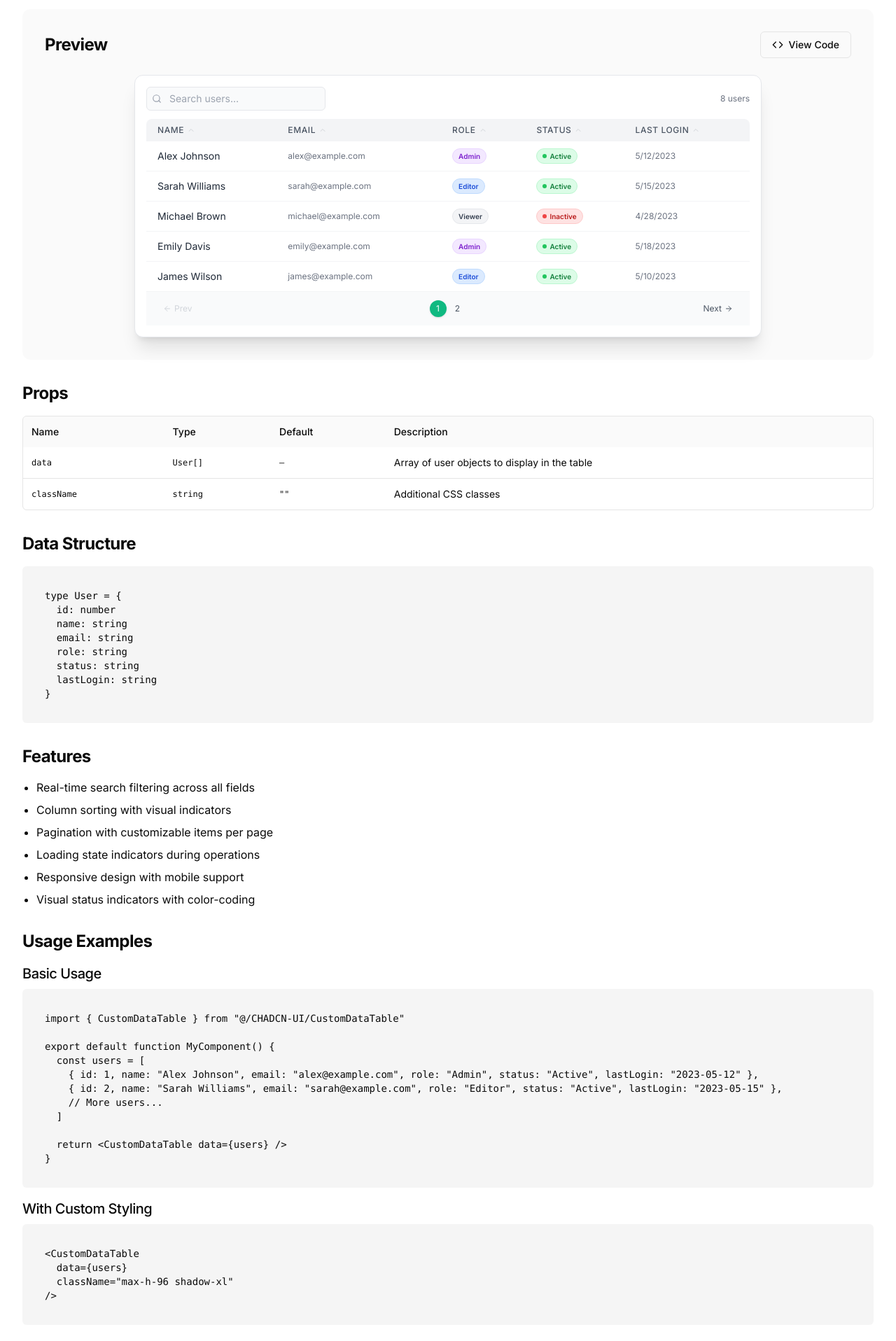
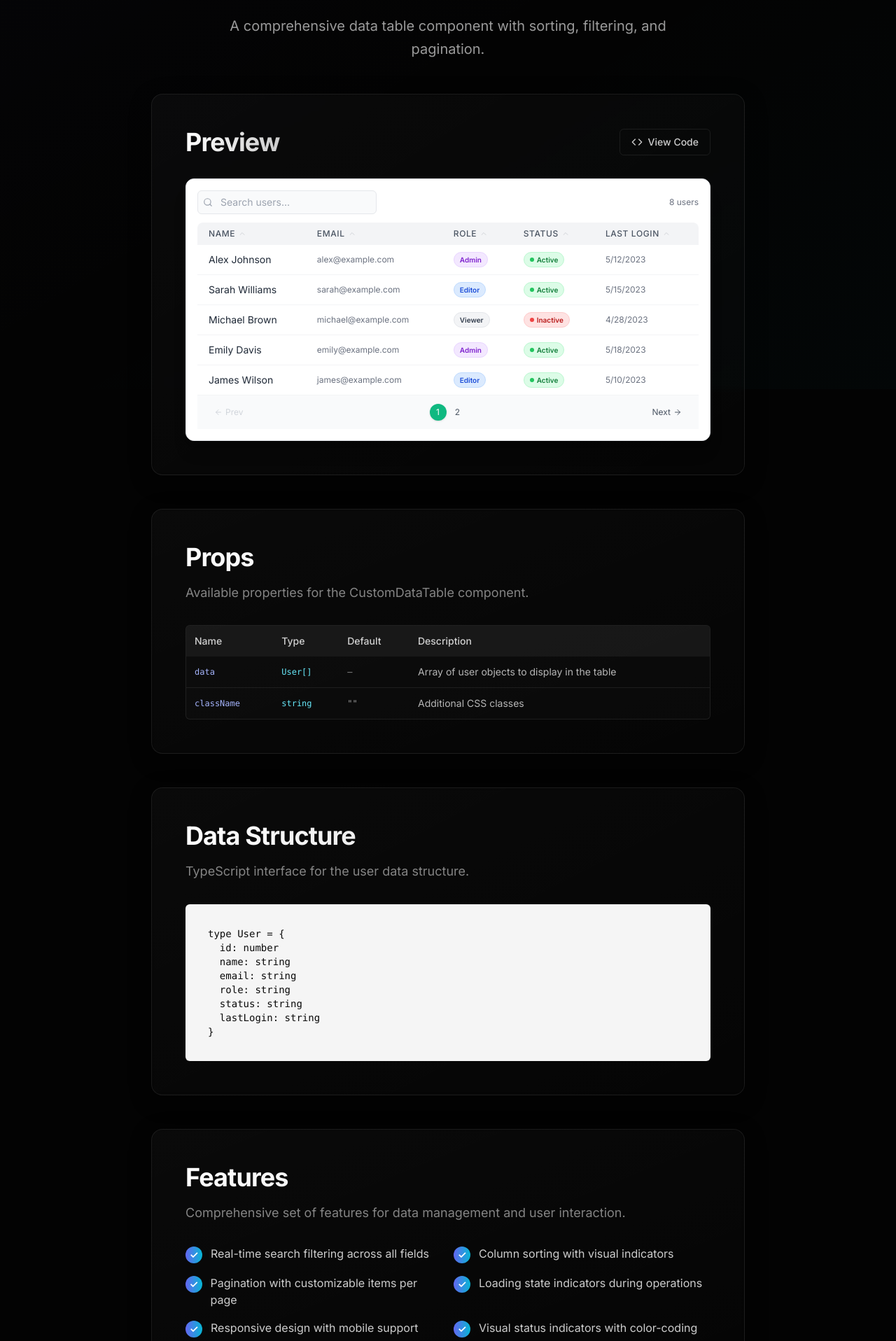
Before and after one commit to utk2602/ChadCn-ui, a Next.js app: page /Components/data-table in a window 1280 px wide. Shown: the part 244-2160 px from the top of the page at 70% size. Built offline with nearby package versions, Linux system fonts and the light colour scheme.

Commit message:
feat: enhance CustomDataTablePage with improved layout, styling, and additional features

```diff
--- a/app/Components/data-table/page.tsx
+++ b/app/Components/data-table/page.tsx
@@ -279,40 +279,48 @@ export default function CustomDataTablePage() {
   ]
 
   return (
-    <div className="flex-1 container max-w-7xl py-10">
-      <div className="space-y-8">
+    <div className="min-h-screen w-full bg-[#030303]">
+      {/* Background gradient */}
+      <div className="absolute inset-0 bg-gradient-to-br from-indigo-500/[0.02] via-transparent to-cyan-500/[0.02]" />
+
+      <div className="relative z-10 flex-1 container max-w-4xl py-16 mx-auto px-4 md:px-6">
+        <div className="space-y-12">
 
           {/* Header */}
-        <div>
+          <div className="space-y-6">
             <Link
               href="/docs"
-            className="inline-flex items-center text-sm text-muted-foreground hover:text-foreground mb-4"
+              className="inline-flex items-center text-sm text-white/60 hover:text-white/90 mb-4 transition-colors"
             >
               <ArrowLeft className="mr-1 h-4 w-4" />
               Back to Documentation
             </Link>
-          <div className="space-y-4">
-            <h1 className="text-4xl font-bold tracking-tight gradient-text">CustomDataTable</h1>
-            <p className="text-xl text-muted-foreground">
+            <div className="space-y-4 text-center">
+              <h1 className="text-5xl md:text-6xl font-bold tracking-tight bg-clip-text text-transparent bg-gradient-to-r from-indigo-300 via-white/90 to-cyan-300">
+                CustomDataTable
+              </h1>
+              <p className="text-xl text-white/60 leading-relaxed max-w-2xl mx-auto">
                 A comprehensive data table component with sorting, filtering, and pagination.
               </p>
             </div>
           </div>
 
           {/* Preview */}
-        <div className="space-y-6 bg-muted/50 rounded-xl p-6 md:p-8">
+          <div className="space-y-8 bg-gradient-to-br from-white/[0.03] to-white/[0.01] backdrop-blur-sm rounded-2xl p-8 md:p-12 border border-white/[0.08] shadow-[0_8px_32px_0_rgba(0,0,0,0.3)]">
             <div className="flex justify-between items-center">
-            <h2 className="text-2xl font-bold tracking-tight">Preview</h2>
+              <h2 className="text-3xl md:text-4xl font-bold tracking-tight bg-clip-text text-transparent bg-gradient-to-r from-white to-white/80">
+                Preview
+              </h2>
               <button
                 onClick={() => setShowCode(!showCode)}
-              className="flex items-center gap-2 px-4 py-2 text-sm font-medium rounded-md border hover:bg-muted"
+                className="flex items-center gap-2 px-4 py-2 text-sm font-medium rounded-md border border-white/[0.08] text-white/80 hover:bg-white/[0.05] hover:text-white transition-all"
               >
                 <Code className="h-4 w-4" />
                 {showCode ? "Hide Code" : "View Code"}
               </button>
             </div>
 
-          <CustomDataTable />
+            <CustomDataTable data={USERS_DATA} />
 
             {showCode && (
               <div className="rounded-md bg-muted p-4 mt-4">
@@ -325,30 +333,37 @@ export default function CustomDataTablePage() {
           </div>
 
           {/* Props Table */}
+          <div className="space-y-8 bg-gradient-to-br from-white/[0.03] to-white/[0.01] backdrop-blur-sm rounded-2xl p-8 md:p-12 border border-white/[0.08] shadow-[0_8px_32px_0_rgba(0,0,0,0.3)]">
             <div className="space-y-4">
-          <h2 className="text-2xl font-bold tracking-tight">Props</h2>
-          <div className="rounded-md border overflow-hidden">
+              <h2 className="text-3xl md:text-4xl font-bold tracking-tight bg-clip-text text-transparent bg-gradient-to-r from-white to-white/80">
+                Props
+              </h2>
+              <p className="text-white/50 leading-relaxed text-lg">
+                Available properties for the CustomDataTable component.
+              </p>
+            </div>
+            <div className="rounded-md border border-white/[0.08] overflow-hidden bg-white/[0.02]">
               <table className="w-full text-sm">
-              <thead className="bg-muted/50">
+                <thead className="bg-white/[0.05]">
                   <tr>
-                  <th className="text-left p-3 font-medium">Name</th>
-                  <th className="text-left p-3 font-medium">Type</th>
-                  <th className="text-left p-3 font-medium">Default</th>
-                  <th className="text-left p-3 font-medium">Description</th>
+                    <th className="text-left p-3 font-medium text-white/80">Name</th>
+                    <th className="text-left p-3 font-medium text-white/80">Type</th>
+                    <th className="text-left p-3 font-medium text-white/80">Default</th>
+                    <th className="text-left p-3 font-medium text-white/80">Description</th>
                   </tr>
                 </thead>
-              <tbody className="divide-y">
+                <tbody className="divide-y divide-white/[0.08]">
                   <tr>
-                  <td className="p-3 font-mono text-xs">data</td>
-                  <td className="p-3 font-mono text-xs">User[]</td>
-                  <td className="p-3 font-mono text-xs">—</td>
-                  <td className="p-3">Array of user objects to display in the table</td>
+                    <td className="p-3 font-mono text-xs text-indigo-300">data</td>
+                    <td className="p-3 font-mono text-xs text-cyan-300">User[]</td>
+                    <td className="p-3 font-mono text-xs text-white/60">—</td>
+                    <td className="p-3 text-white/70">Array of user objects to display in the table</td>
                   </tr>
                   <tr>
-                  <td className="p-3 font-mono text-xs">className</td>
-                  <td className="p-3 font-mono text-xs">string</td>
-                  <td className="p-3 font-mono text-xs">""</td>
-                  <td className="p-3">Additional CSS classes</td>
+                    <td className="p-3 font-mono text-xs text-indigo-300">className</td>
+                    <td className="p-3 font-mono text-xs text-cyan-300">string</td>
+                    <td className="p-3 font-mono text-xs text-white/60">""</td>
+                    <td className="p-3 text-white/70">Additional CSS classes</td>
                   </tr>
                 </tbody>
               </table>
@@ -356,8 +371,15 @@ export default function CustomDataTablePage() {
           </div>
 
           {/* Data Structure */}
+          <div className="space-y-8 bg-gradient-to-br from-white/[0.03] to-white/[0.01] backdrop-blur-sm rounded-2xl p-8 md:p-12 border border-white/[0.08] shadow-[0_8px_32px_0_rgba(0,0,0,0.3)]">
             <div className="space-y-4">
-          <h2 className="text-2xl font-bold tracking-tight">Data Structure</h2>
+              <h2 className="text-3xl md:text-4xl font-bold tracking-tight bg-clip-text text-transparent bg-gradient-to-r from-white to-white/80">
+                Data Structure
+              </h2>
+              <p className="text-white/50 leading-relaxed text-lg">
+                TypeScript interface for the user data structure.
+              </p>
+            </div>
             <div className="rounded-md bg-muted p-4">
               <pre className="text-sm overflow-auto">
                 <code>{`type User = {
@@ -373,24 +395,69 @@ export default function CustomDataTablePage() {
           </div>
 
           {/* Features */}
+          <div className="space-y-8 bg-gradient-to-br from-white/[0.03] to-white/[0.01] backdrop-blur-sm rounded-2xl p-8 md:p-12 border border-white/[0.08] shadow-[0_8px_32px_0_rgba(0,0,0,0.3)]">
             <div className="space-y-4">
-          <h2 className="text-2xl font-bold tracking-tight">Features</h2>
-          <ul className="space-y-2 list-disc pl-5">
-            <li>Real-time search filtering across all fields</li>
-            <li>Column sorting with visual indicators</li>
-            <li>Pagination with customizable items per page</li>
-            <li>Loading state indicators during operations</li>
-            <li>Responsive design with mobile support</li>
-            <li>Visual status indicators with color-coding</li>
-          </ul>
+              <h2 className="text-3xl md:text-4xl font-bold tracking-tight bg-clip-text text-transparent bg-gradient-to-r from-white to-white/80">
+                Features
+              </h2>
+              <p className="text-white/50 leading-relaxed text-lg">
+                Comprehensive set of features for data management and user interaction.
+              </p>
+            </div>
+            <div className="grid gap-4 md:grid-cols-2">
+              <div className="flex items-start gap-3">
+                <div className="flex items-center justify-center w-6 h-6 rounded-full bg-gradient-to-r from-indigo-500 to-cyan-500 text-white text-sm font-bold mt-0.5">
+                  ✓
+                </div>
+                <span className="text-white/80">Real-time search filtering across all fields</span>
+              </div>
+              <div className="flex items-start gap-3">
+                <div className="flex items-center justify-center w-6 h-6 rounded-full bg-gradient-to-r from-indigo-500 to-cyan-500 text-white text-sm font-bold mt-0.5">
+                  ✓
+                </div>
+                <span className="text-white/80">Column sorting with visual indicators</span>
+              </div>
+              <div className="flex items-start gap-3">
+                <div className="flex items-center justify-center w-6 h-6 rounded-full bg-gradient-to-r from-indigo-500 to-cyan-500 text-white text-sm font-bold mt-0.5">
+                  ✓
+                </div>
+                <span className="text-white/80">Pagination with customizable items per page</span>
+              </div>
+              <div className="flex items-start gap-3">
+                <div className="flex items-center justify-center w-6 h-6 rounded-full bg-gradient-to-r from-indigo-500 to-cyan-500 text-white text-sm font-bold mt-0.5">
+                  ✓
+                </div>
+                <span className="text-white/80">Loading state indicators during operations</span>
+              </div>
+              <div className="flex items-start gap-3">
+                <div className="flex items-center justify-center w-6 h-6 rounded-full bg-gradient-to-r from-indigo-500 to-cyan-500 text-white text-sm font-bold mt-0.5">
+                  ✓
+                </div>
+                <span className="text-white/80">Responsive design with mobile support</span>
+              </div>
+              <div className="flex items-start gap-3">
+                <div className="flex items-center justify-center w-6 h-6 rounded-full bg-gradient-to-r from-indigo-500 to-cyan-500 text-white text-sm font-bold mt-0.5">
+                  ✓
+                </div>
+                <span className="text-white/80">Visual status indicators with color-coding</span>
+              </div>
+            </div>
           </div>
 
           {/* Usage Examples */}
+          <div className="space-y-8 bg-gradient-to-br from-white/[0.03] to-white/[0.01] backdrop-blur-sm rounded-2xl p-8 md:p-12 border border-white/[0.08] shadow-[0_8px_32px_0_rgba(0,0,0,0.3)]">
             <div className="space-y-4">
-          <h2 className="text-2xl font-bold tracking-tight">Usage Examples</h2>
+              <h2 className="text-3xl md:text-4xl font-bold tracking-tight bg-clip-text text-transparent bg-gradient-to-r from-white to-white/80">
+                Usage Examples
+              </h2>
+              <p className="text-white/50 leading-relaxed text-lg">
+                Learn how to implement the CustomDataTable component in your applications.
+              </p>
+            </div>
 
-          <div className="space-y-2">
-            <h3 className="text-xl font-medium">Basic Usage</h3>
+            <div className="space-y-8">
+              <div className="space-y-4">
+                <h3 className="text-2xl font-bold text-white/90">Basic Usage</h3>
                 <div className="rounded-md bg-muted p-4">
                   <pre className="text-sm overflow-auto">
                     <code>{`import { CustomDataTable } from "@/CHADCN-UI/CustomDataTable"
@@ -408,8 +475,8 @@ export default function MyComponent() {
                 </div>
               </div>
 
-          <div className="space-y-2">
-            <h3 className="text-xl font-medium">With Custom Styling</h3>
+              <div className="space-y-4">
+                <h3 className="text-2xl font-bold text-white/90">With Custom Styling</h3>
                 <div className="rounded-md bg-muted p-4">
                   <pre className="text-sm overflow-auto">
                     <code>{`<CustomDataTable
@@ -420,7 +487,9 @@ export default function MyComponent() {
                 </div>
               </div>
             </div>
+          </div>
 
+        </div>
       </div>
     </div>
   )
```
Lines whose indentation alone changed are shown as unchanged.
